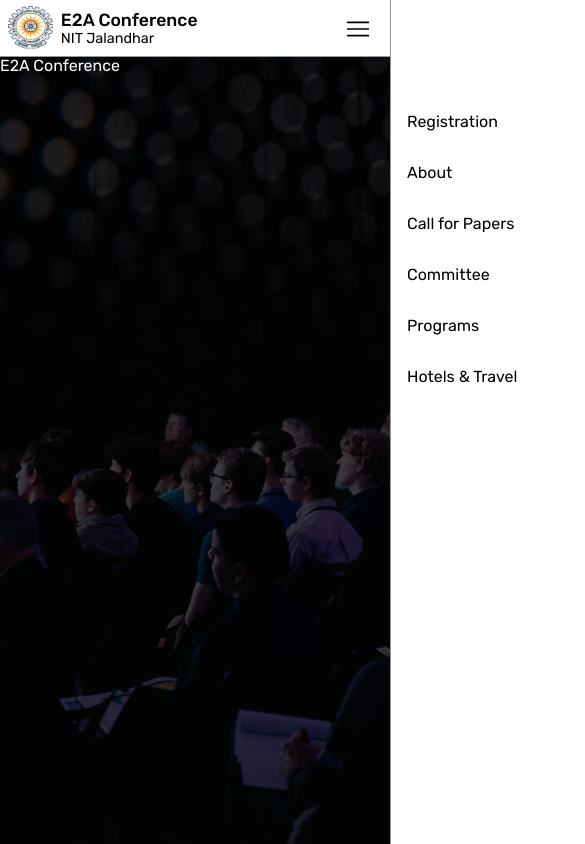
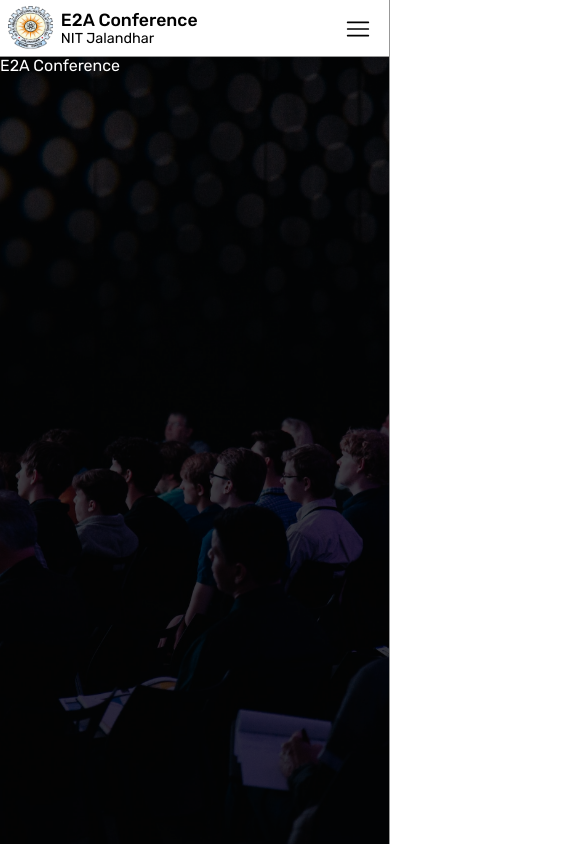
Before and after one commit to thekarananand/ice_con, a Next.js app: page / in a window 390 px wide. Shown: the top 844 px of the page, 585 px wide, since content can reach past the window. Built offline with nearby package versions, Linux system fonts and the light colour scheme.

Commit message:
nav-bar overflow fixed

```diff
--- a/styles/global.css
+++ b/styles/global.css
@@ -10,15 +10,11 @@
     --w-tablet: 1080px;
 }
 
-body {
-    width: 100vw;
-    overflow-x: hidden;
-}
 
 header{
     position: absolute;
     top: 0;
-    z-index: 99;
+    z-index: 80;
     width: 100%;
 
     background-color: white;
@@ -106,7 +102,7 @@ header li:hover{
 
     nav {
 
-        transform: translateX(100%);
+        /* transform: translateX(0%); */
 
         position: absolute;
         top: 0;
@@ -114,15 +110,21 @@ header li:hover{
         z-index: 100;
         background-color: rgba(255, 255, 255);
         min-height: 100vh;
-        width: min( 30ch , calc(100% - 40%));
+
         overflow: hidden;
         border-left: 1px solid hsl(0, 0%, 20%, 50%);
 
         transition: 300ms ease-out;
+
+        width: 0px;
+        overflow: hidden;
     }
 
     nav[data-visible="true"] {
-        transform: translateX(0%);
+
+        /* transform: translateX(0%); */
+
+        width: min( 30ch , calc(100% - 40%));
     }
 
     #blank_div[data-visible="true"]{
```
